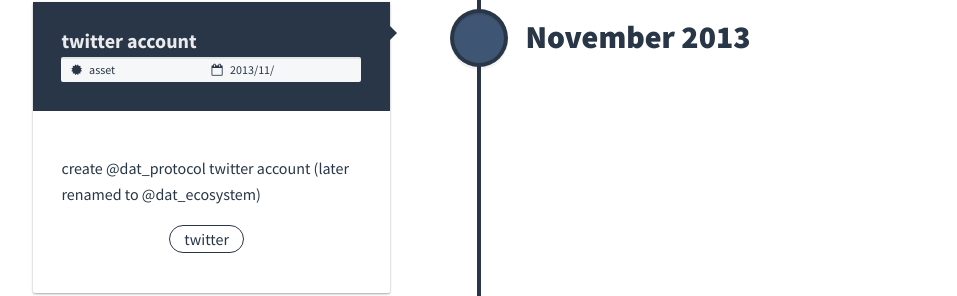
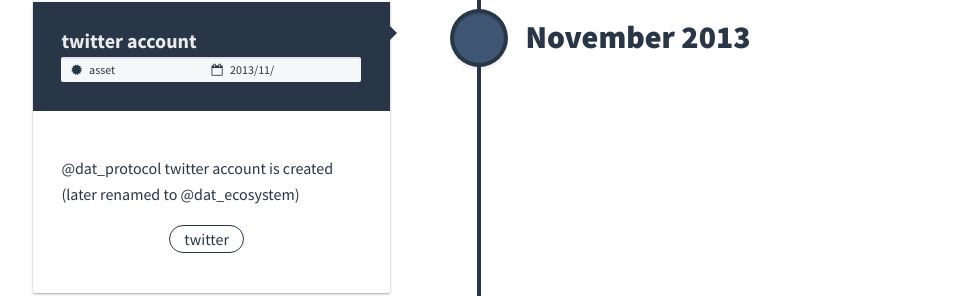
Before and after one commit to dat-ecosystem-archive/dat-ecosystem-webpage-2021-2024, a website: page history.html in a window 1280 px wide. Shown: the part 1804-2100 px from the top of the page, without its empty margins (161-1118 px from the left). Drawn offline with Linux system fonts and the light colour scheme.

Commit message:
fix typo~

```diff
--- a/bundle.js
+++ b/bundle.js
@@ -55,7 +55,7 @@
     title: 'twitter account',
     type: 'asset',
     date: ['2013/11/', 'November 2013'],
-    text: 'create @dat_protocol twitter account (later renamed to @dat_ecosystem)',
+    text: '@dat_protocol twitter account is created (later renamed to @dat_ecosystem)',
     tags: [{
       text: 'twitter',
       url: 'https://twitter.com/dat_ecosystem'
@@ -138,7 +138,7 @@
     title: 'dat - beta',
     type: 'milestone',
     date: ['2015/07/29', 'July 2015'],
-    text: 'Dat Alpha version is released -  the version focused on tabular datasets. It turns out to be too complex for typical use cases',
+    text: 'Dat Beta version is released -  the version focused on tabular datasets. It turns out to be too complex for typical use cases',
     tags: [{
       text: 'realease article',
       url: 'https://usopendata.org/2015/07/29/dat-beta/'
@@ -333,7 +333,7 @@
   },
   {
     // 2018 - 2
-    title: 'Beaker browser and the Dat protocol: An analysis for COMP 117: Internet-scale Distributed Systems',
+    title: 'Beaker browser and the Dat protocol analysis',
     type: 'scientific article',
     date: ['2018/05/01', 'May 2018'],
     text: 'Beaker browser and the Dat protocol: An analysis for COMP 117: Internet-scale Distributed Systems is released',
@@ -382,7 +382,7 @@
     // 2018 - 4
     title: 'how dat works',
     type: 'project',
-    date: ['', 'Nov 2018'],
+    date: ['2018/11/01', 'Nov 2018'],
     text: 'How dat works visualization project is started',
     tags: [{
       text: 'visualization',
@@ -393,7 +393,7 @@
     // 2018 - 4
     title: 'dat open collective',
     type: 'donations',
-    date: ['2018', '2018'],
+    date: ['2018/10/05', 'Oct 2018'],
     text: 'Dat Open Collective page is set up for recurring donations',
     tags: [{
       text: 'dat open collective profile',
@@ -404,7 +404,7 @@
     // 2018 - 4
     title: 'Handshake Grant ($100.000)',
     type: 'grant',
-    date: ['2018/12', 'Dec 2018'],
+    date: ['2018/12/01', 'Dec 2018'],
     text: 'Handshake Grant is received',
     tags: [{
       text: 'article',
@@ -426,7 +426,7 @@
     // 2019 - 1
     title: 'Samsung NEXT Stack Zero Grant ($63.000)',
     type: 'grant',
-    date: ['2018/12', 'Dec 2018'],
+    date: ['2018/12/01', 'Dec 2018'],
     text: 'Samsung NEXT Stack Zero grant is received',
     tags: [{
       text: 'article',
@@ -448,7 +448,7 @@
     // 2019 - 3
     title: 'Wireline Donation ($50,000)',
     type: 'donation',
-    date: ['2019/06', 'Jun 2019'],
+    date: ['2019/06/01', 'Jun 2019'],
     text: 'Dat Project receives donation from Wireline',
     tags: [{
       text: 'organization repository',
@@ -459,7 +459,7 @@
     // 2019 - 4
     title: 'dat consortium',
     type: 'organization',
-    date: ['2019/12', 'Dec 2019'],
+    date: ['2019/12/01', 'Dec 2019'],
     text: 'Dat consortium is formed',
     tags: [{
       text: 'notes',
@@ -470,7 +470,7 @@
     // 2019 - 4
     title: 'ara',
     type: 'project',
-    date: ['2019/12', 'Dec 2019'],
+    date: ['2019/12/01', 'Dec 2019'],
     text: 'Ara joins the ecosystem',
     tags: [{
       text: 'website',
@@ -481,7 +481,7 @@
     // 2019 - 4
     title: 'consento',
     type: 'project',
-    date: ['2019/12', 'Dec 2019'],
+    date: ['2019/12/01', 'Dec 2019'],
     text: 'Consento joins the ecosystem',
     tags: [{
       text: 'website',
@@ -492,7 +492,7 @@
     // 2019 - 4
     title: 'datdot',
     type: 'project',
-    date: ['2019/12', 'Dec 2019'],
+    date: ['2019/12/01', 'Dec 2019'],
     text: 'DatDot joins the ecosystem',
     tags: [{
       text: 'website',
@@ -503,7 +503,7 @@
     // 2019 - 4
     title: 'decentlabs',
     type: 'project',
-    date: ['2019/12', 'Dec 2019'],
+    date: ['2019/12/01', 'Dec 2019'],
     text: 'Decentlabs joins the ecosystem',
     tags: [{
       text: 'website',
@@ -514,7 +514,7 @@
     // 2019 - 4
     title: 'geut',
     type: 'project',
-    date: ['2019/12', 'Dec 2019'],
+    date: ['2019/12/01', 'Dec 2019'],
     text: 'Geut joins the ecosystem',
     tags: [{
       text: 'website',
@@ -525,7 +525,7 @@
     // 2019 - 4
     title: 'digital democracy',
     type: 'project',
-    date: ['2019/12', 'Dec 2019'],
+    date: ['2019/12/01', 'Dec 2019'],
     text: 'Digital Democracy joins the ecosystem',
     tags: [{
       text: 'website',
@@ -558,7 +558,7 @@
     // 2020 -2
     title: 'NLnet grant ($50.000)',
     type: 'grant',
-    date: ['2020/07', 'Jul 2020'],
+    date: ['2020/07/01', 'Jul 2020'],
     text: 'NLnet grant is recieved for a Rust port',
     tags: [{
       text: 'organization repository',
@@ -682,7 +682,7 @@
     date: ['2021/07/02', 'Jul 2021'],
     text: 'Autobase v3.0.0-beta is released',
     tags: [{
-      text: 'hyperswarm repository',
+      text: 'autobase repository',
       url: 'https://github.com/hypercore-protocol/autobase/releases/tag/v1.0.0-alpha.0'
     }]
   },
@@ -690,8 +690,8 @@
     // 2021 - 3
     title: 'dat ecosystem archive',
     type: 'organization',
-    date: ['2020/08', 'Aug 2021'],
-    text: 'Dat ecosystem archive is created to archive all the hostoric repositories',
+    date: ['2020/08/01', 'Aug 2021'],
+    text: 'Dat ecosystem archive is created to archive all the historic repositories',
     tags: [{
       text: 'dat ecosystem archive organization',
       url: 'https://github.com/dat-ecosystem-archive'
@@ -712,7 +712,7 @@
     // 2021 - 4
     title: 'telios',
     type: 'project',
-    date: ['2021/11', 'Nov 2021'],
+    date: ['2021/11/01', 'Nov 2021'],
     text: 'telios joins the ecosystem',
     tags: [{
       text: 'website',
@@ -735,7 +735,7 @@
     title: 'ahau',
     type: 'project',
     date: ['2020/04/30', 'Apr 2022'],
-    text: 'ahau releases their email desktop client',
+    text: 'ahau joins the ecosystem',
     tags: [{
       text: 'website',
       url: 'https://ahau.io/'
```
Also changed, not shown: index.html (+2 -3 lines), src/data/history.js (+21 -21 lines).
